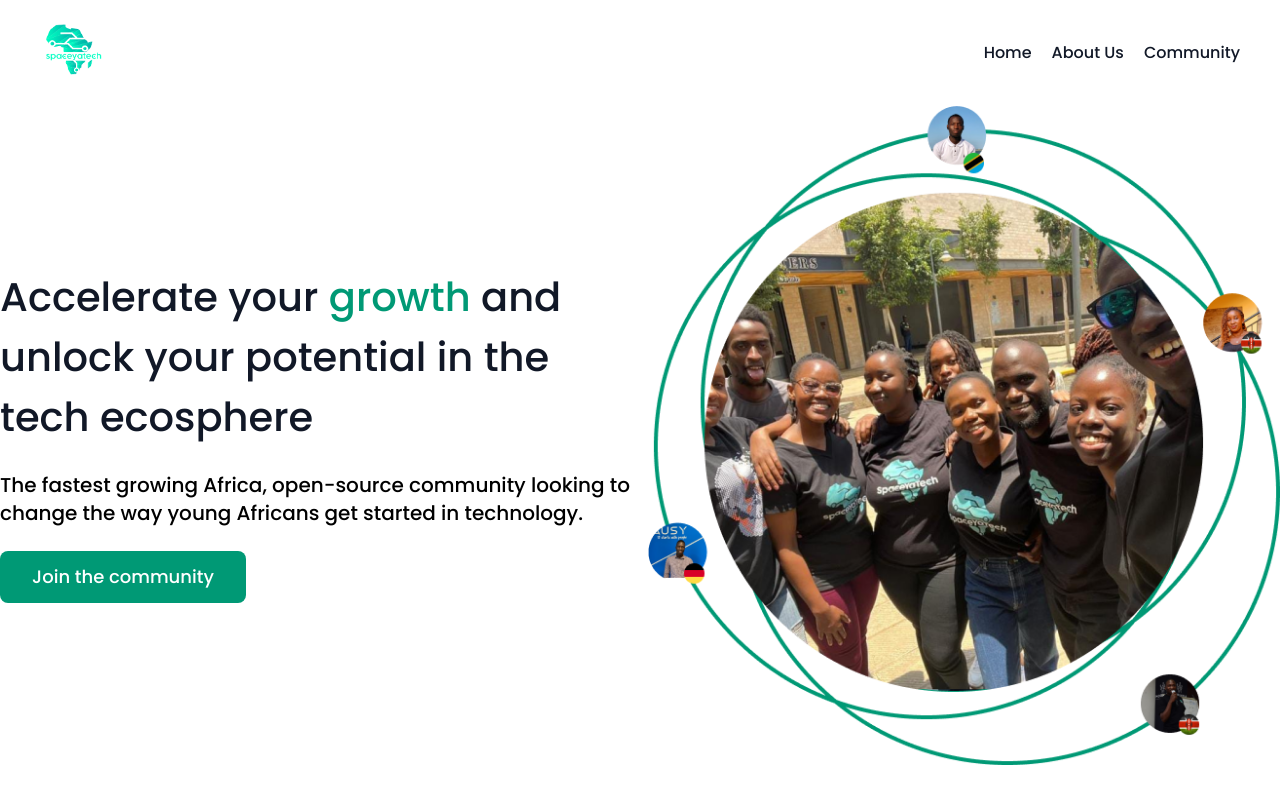
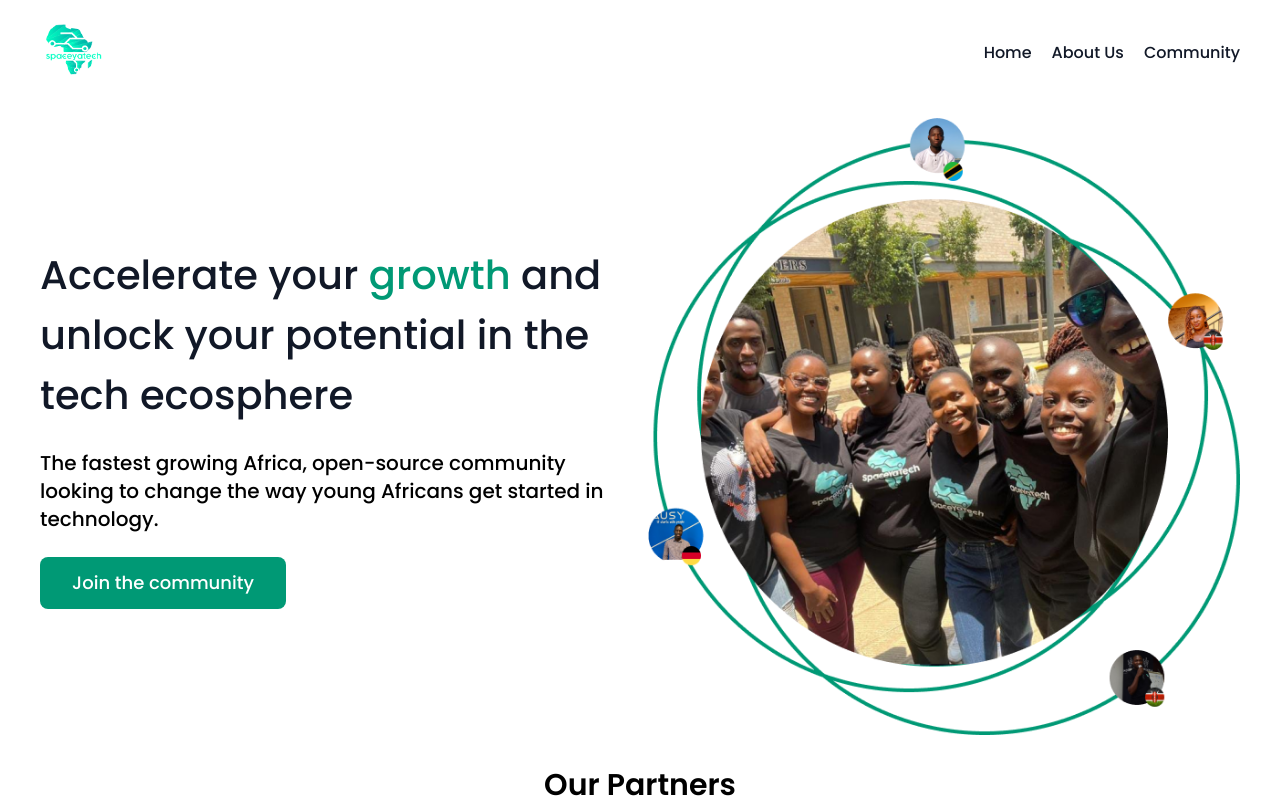
Before and after one commit to SpaceyaTech/SYT-Web-Redesign, a React (Vite) app: page / in a window 1280 px wide. Shown: the top 800 px of the page. Built offline with nearby package versions, Linux system fonts and the light colour scheme; no server answers.

Commit message:
style: landing page

```diff
--- a/src/APP/pages/landingPage/sections/HeroSection3.jsx
+++ b/src/APP/pages/landingPage/sections/HeroSection3.jsx
@@ -68,7 +68,7 @@ const partners = [
 
 const HeroSection3 = () => {
   return (
-    <section className="p-4 lg:p-0 flex flex-col mx-auto gap-2 xl:max-w-[1440px]">
+    <section className="p-3 md:px-10 flex flex-col mx-auto gap-2 xl:max-w-[1440px]">
       {/* Hero Header */}
       <div className="flex flex-col-reverse md:flex-row items-center gap-8 md:gap-4">
         {/* hero desc */}
```
